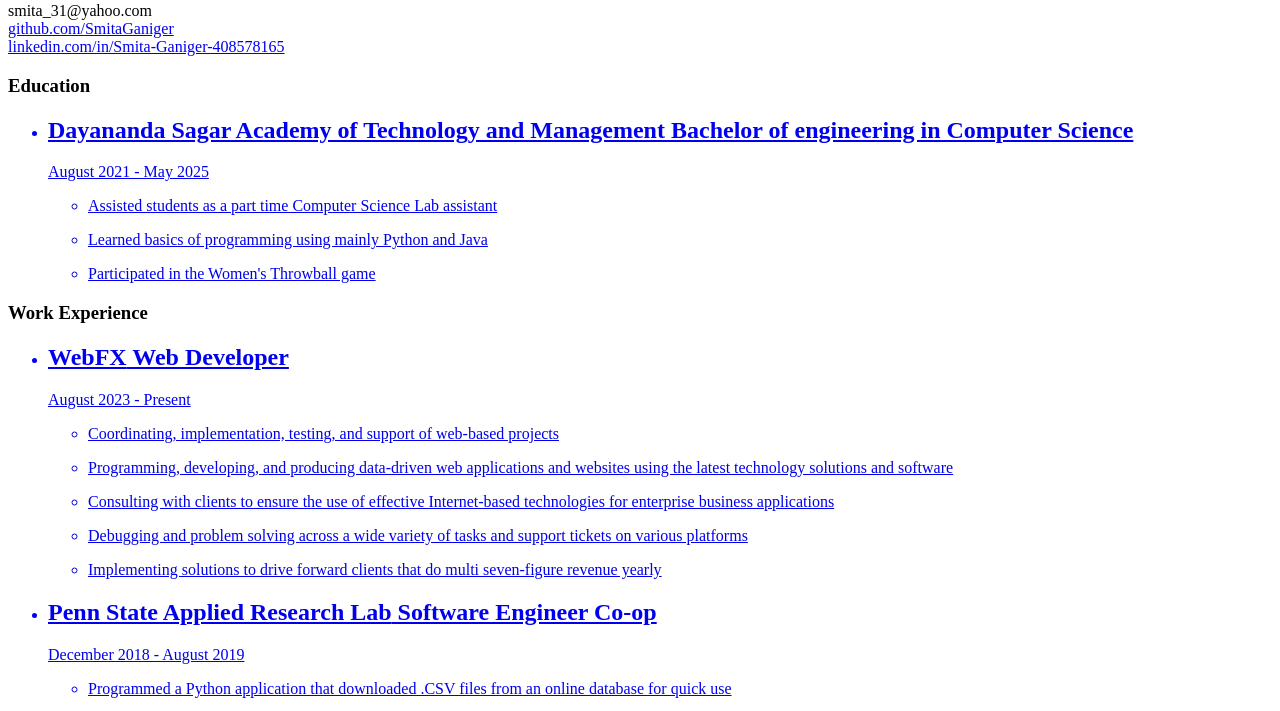
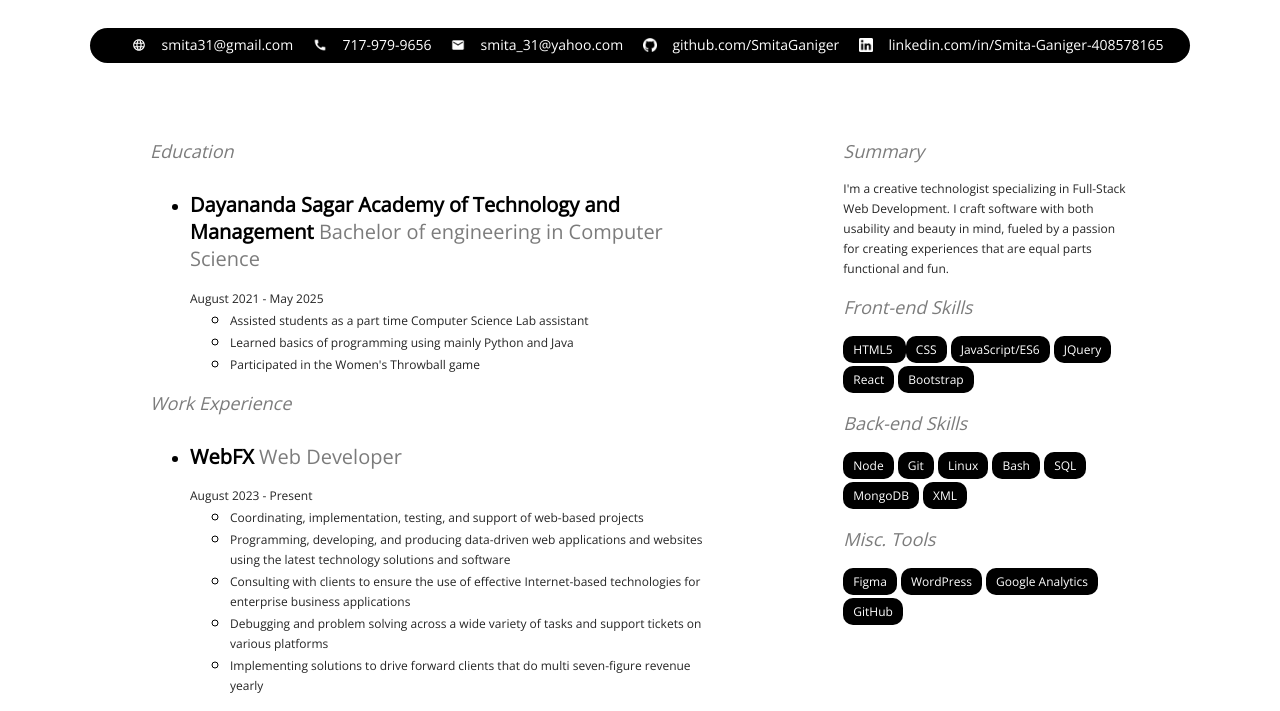
Before and after one commit to sairam030/interactive-res, a plain HTML site: page index.html in a window 1280 px wide. Shown: the part 148-859 px from the top of the page. Drawn offline with nearby package versions, Linux system fonts and the light colour scheme; the site is published under a folder, as on GitHub Pages, so addresses that start at the root find nothing.

Commit message:
added css

```diff
--- a/index.html
+++ b/index.html
@@ -6,7 +6,7 @@
     <meta name="viewport" content="width=device-width, initial-scale=1.0" />
     <title>DJ Reider - Resume 2022</title>
 
-    <link type="text/css" rel="stylesheet" href="/css/styles.css" />
+    <link type="text/css" rel="stylesheet" href="interactive-res/css/styles.css" />
   </head>
   <body>
     <div class="page-container">
```
